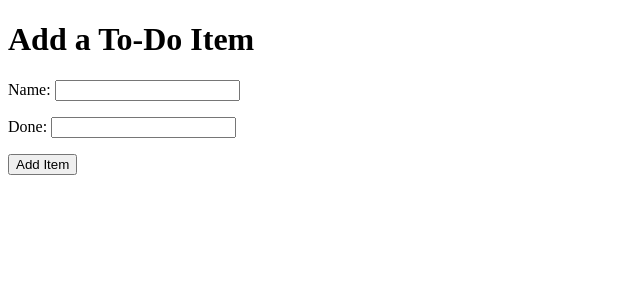
After one commit to DavidJF97/hello-django, a Django app: page /add in a window 1280 px wide. The commit adds this page. Shown: the top 300 px of the page, without its empty margins (0-640 px from the left). Run offline with Django 3.2, Linux system fonts and the light colour scheme.

Commit message:
Add form to add_item page

```diff
--- a/django_todo/urls.py
+++ b/django_todo/urls.py
@@ -15,9 +15,10 @@ Including another URLconf
 """
 from django.contrib import admin
 from django.urls import path
-from todo.views import get_todo_list
+from todo.views import get_todo_list, add_item
 
 urlpatterns = [
     path('admin/', admin.site.urls),
-    path('', get_todo_list, name='get_todo_list')
+    path('', get_todo_list, name='get_todo_list'),
+    path('add', add_item, name='add')
 ]
--- /dev/null
+++ b/todo/templates/todo/add_item.html
@@ -0,0 +1,32 @@
+<!DOCTYPE html>
+<html lang="en">
+<head>
+    <meta charset="UTF-8">
+    <meta http-equiv="X-UA-Compatible" content="IE=edge">
+    <meta name="viewport" content="width=device-width, initial-scale=1.0">
+    <title>Document</title>
+</head>
+<body>
+    <h1>Add a To-Do Item</h1>
+    <form method="POST" action="add">
+        <div>
+            <p>
+                <label for="id_name">Name: </label>
+                <input type="text" id="id_name" name="item_name">
+            </p>
+        </div>
+        <div>
+            <p>
+                <label for="id_done">Done: </label>
+                <input type="text" id="id_done" name="done">
+           </p>
+        </div>
+        <div>
+            <p>
+                <button type="submit">Add Item</button>
+            </p>
+        </div>
+    </form>
+
+</body>
+</html>
--- a/todo/views.py
+++ b/todo/views.py
@@ -10,3 +10,7 @@ def get_todo_list(request):
         'items': items
     }
     return render(request, "todo/todo_list.html", context)
+
+
+def add_item(request):
+    return render(request, "todo/add_item.html")
```
Also changed, not shown: todo/templates/todo/todo_list.html (+8 -3 lines), db.sqlite3.
